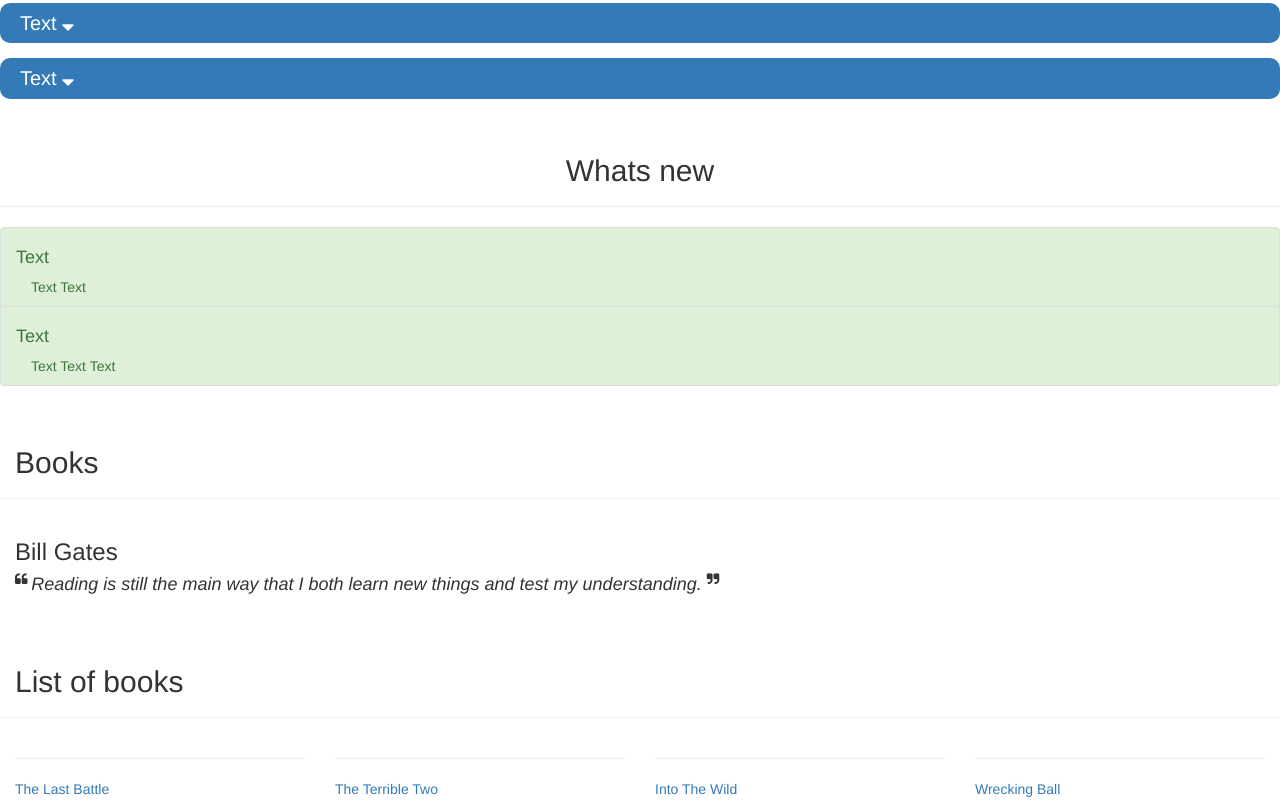
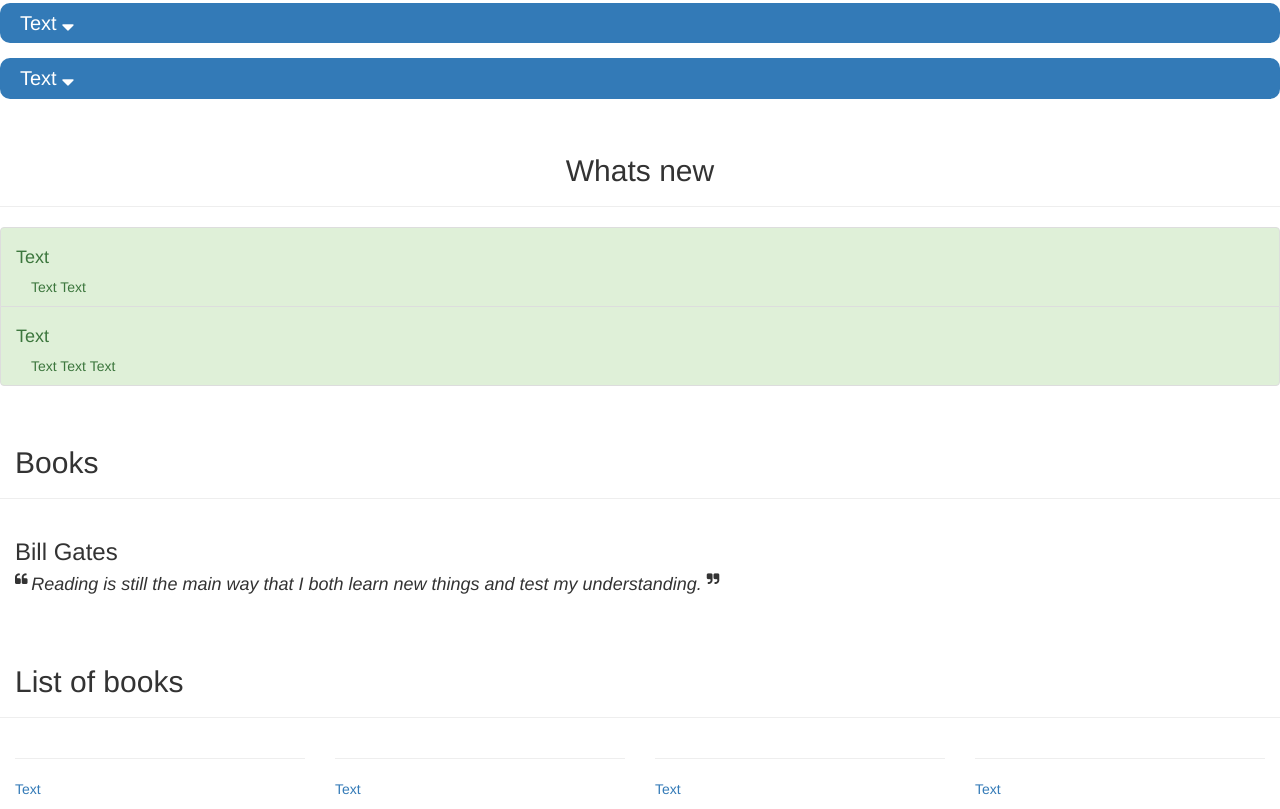
Before and after one commit to Kushpat/project-71, a plain HTML site: page index.html in a window 1280 px wide. Shown: the part 972-1781 px from the top of the page. Drawn offline with nearby package versions, Linux system fonts and the light colour scheme; a web font is replaced by a local one.

Commit message:
Update index.html

```diff
--- a/index.html
+++ b/index.html
@@ -156,7 +156,7 @@
             <div class="col-lg-3 col-sm-3 col-md-3 col-xs-6 book" data-toggle="modal" data-target="#narnia">
 
                 <hr>
-            <p class="text-primary"> The Last Battle </p>
+            <p class="text-primary"> Text </p>
             </div>
         <div class="col-lg-3 col-sm-3 col-md-3 col-xs-6 book" data-toggle="modal" data-target="#two">
             <div class="modal fade" id="two">
@@ -180,7 +180,7 @@
                 </div>
 
                 <hr>
-            <p class="text-primary"> The Terrible Two </p>
+            <p class="text-primary"> Text </p>
             </div>
             <div class="col-lg-3 col-sm-3 col-md-3 col-xs-6 book" data-toggle="modal" data-target="#wild">
 
@@ -204,7 +204,7 @@
                     </div>
                 </div>
                 <hr>
-            <p class="text-primary"> Into The Wild </p>
+            <p class="text-primary"> Text </p>
             </div>
             <div class="col-lg-3 col-sm-3 col-md-3 col-xs-6 book" data-toggle="modal" data-target="#wreck">
 
@@ -228,7 +228,7 @@
                     </div>
                 </div>
                 <hr>
-            <p class="text-primary"> Wrecking Ball </p>
+            <p class="text-primary"> Text </p>
             </div>
             <div class="modal fade" id="narnia">
             <div class="modal-dialog">
```
